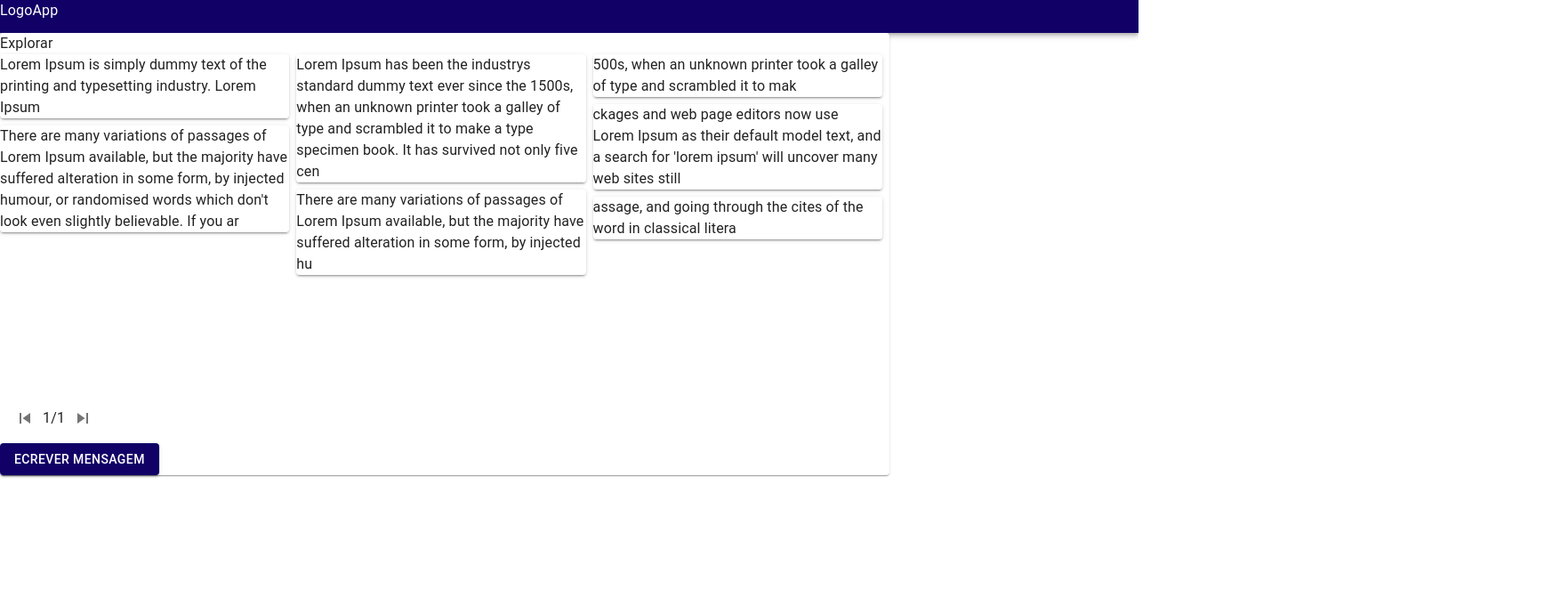
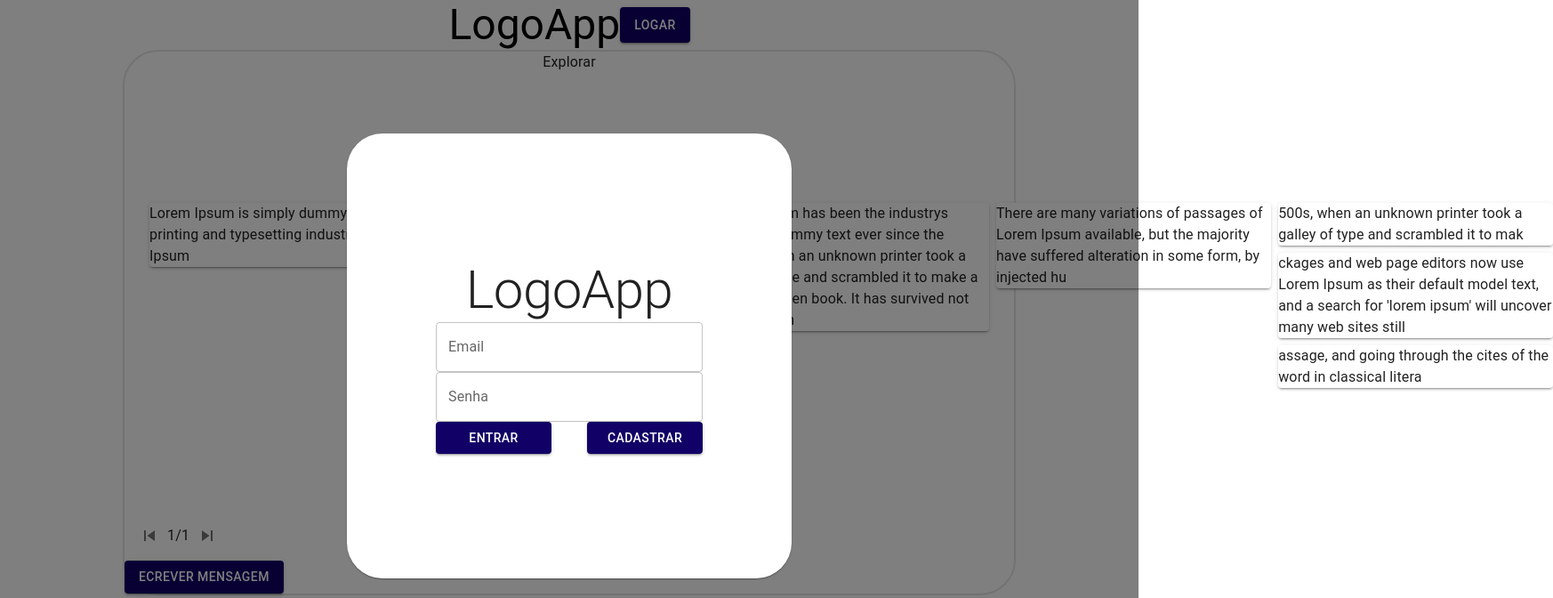
Before and after one commit to arunanalu/anonymous-message, a Next.js app in the folder frontend/: page / in a window 1280 px wide. Both pictures are taken after a click on the button "LOGAR". Shown: the top 672 px of the page at 89% size, 1746 px wide, since content can reach past the window. Built offline with nearby package versions, Linux system fonts and the light colour scheme; no server answers.

Commit message:
Adding login modal

```diff
--- a/frontend/pages/index.jsx
+++ b/frontend/pages/index.jsx
@@ -1,4 +1,4 @@
-import React from "react";
+import React, { useState } from "react";
 import { Grid } from "@mui/material";
 import MessagesContainer from '../src/components/MessagesContainer';
 
--- a/frontend/src/components/Header.jsx
+++ b/frontend/src/components/Header.jsx
@@ -1,15 +1,33 @@
-import React from "react";
+import React, { useState } from "react";
 
-import { AppBar, Button, Grid, Typography } from "@mui/material";
+import { AppBar, Box, Button, Grid, Typography } from "@mui/material";
+import LoginModal from "./LoginModal";
 function Header() {
+  const [loginOpen, setLoginOpen] = useState(false);
+
   return (
-    <AppBar position="static">
-      <Grid container>
-        <Typography>LogoApp</Typography>
-        <Button onClick={console.log("teste")}>
+    <AppBar position="static" elevation={0}>
+      <Box
+        container
+        sx={{
+          backgroundColor: "white",
+          display: "flex",
+          justifyContent: "center",
+          alignItems: "center",
+        }}
+      >
+        <Typography sx={{ color: "black" }} variant="h3">
+          LogoApp
+        </Typography>
+        <Button
+          variant="contained"
+          onClick={()=>setLoginOpen(true)}
+          sx={{ height: 40 }}
+        >
           Logar
         </Button>
-      </Grid>
+      </Box>
+      <LoginModal open={loginOpen} onClose={() => setLoginOpen(false)} />
     </AppBar>
   );
 }
--- /dev/null
+++ b/frontend/src/components/LoginModal.jsx
@@ -0,0 +1,26 @@
+import { Button, TextField, Typography } from "@mui/material";
+import { Box } from "@mui/system";
+import React from "react";
+import CenteredModal from "./CenteredModal";
+
+function LoginModal({ open, onClose }) {
+  return (
+    <CenteredModal open={open} onClose={onClose}>
+      <Typography variant="h2">LogoApp</Typography>
+      <Box component="form" sx={{ display: "flex", flexDirection: "column" }}>
+        <TextField label="Email" variant="outlined" sx={{width:300}}/>
+        <TextField label="Senha" variant="outlined" sx={{width:300}}/>
+        <Box sx={{display:'flex', justifyContent: 'space-between'}}>
+          <Button variant="contained" sx={{width:130}}>
+            ENTRAR
+          </Button>
+          <Button variant="contained" sx={{width:130}}>
+            CADASTRAR
+          </Button>
+        </Box>
+      </Box>
+    </CenteredModal>
+  );
+}
+
+export default LoginModal;
--- a/frontend/src/components/MasonryMessages.jsx
+++ b/frontend/src/components/MasonryMessages.jsx
@@ -4,8 +4,8 @@ import React from "react";
 
 function MasonryMessages({ messages }) {
   return (
-    <Box sx={{ width: 1000, minHeight: 393 }} >
-      <Masonry columns={3} spacing={1}>
+    <Box sx={{ width: 1000, minHeight: 500 }} alignContent='center' >
+      <Masonry columns={3} sx={{margin:0, padding:3}}>
         {messages.map((message, index) => (
           <Paper key={message} elevation={2}>{message}</Paper>
         ))}
--- a/frontend/src/components/MessagesContainer.jsx
+++ b/frontend/src/components/MessagesContainer.jsx
@@ -4,7 +4,9 @@ import MasonryMessages from "./MasonryMessages";
 import MessagesController from "./MessagesController";
 import MessageButton from "./MessageButton";
 import NewMessageModal from "./NewMessageModal";
-import axios from 'axios';
+import axios from "axios";
+import LoginModal from "./LoginModal";
+import { Box } from "@mui/system";
 
 const defaultMessages = [
   "Lorem Ipsum is simply dummy text of the printing and typesetting industry. Lorem Ipsum",
@@ -18,28 +20,38 @@ const defaultMessages = [
 
 export default function BasicMasonry() {
   const [messages, setMessages] = useState(defaultMessages);
-  const [modalOpen, setModalOpen] = useState(false);
+  const [messageOpen, setMessageOpen] = useState(false);
 
   useEffect(() => {
     const fetchMessages = async () => {
-      const {data: fetched} = await axios.get('https://a347rl.deta.dev/messages')
+      const { data: fetched } = await axios.get(
+        "https://a347rl.deta.dev/messages"
+      );
       const fetchedMessages = fetched.map((mes) => mes.message);
       setMessages(fetchedMessages);
-    }
+    };
     fetchMessages();
-  }, [])
+  }, []);
 
   const handleSend = () => {
-    setModalOpen(true);
+    setMessageOpen(true);
   };
 
   return (
-    <Paper>
-      <Typography>Explorar</Typography>
-      <MasonryMessages messages={messages} />
-      <MessagesController />
-      <MessageButton handleSend={handleSend} />
-      <NewMessageModal open={modalOpen} onClose={() => setModalOpen(false)}/>
-    </Paper>
+    <Box
+      container
+      sx={{ display: "flex", justifyContent: "center", alignItems: "center", width:'100%' }}
+    >
+      <Paper elevation={0} sx={{borderRadius:10, border:2, borderColor: '#E6E6E6'}}>
+        <Typography align='center'>Explorar</Typography>
+        <MasonryMessages messages={messages} />
+        <MessagesController />
+        <MessageButton handleSend={handleSend} />
+        <NewMessageModal
+          open={messageOpen}
+          onClose={() => setMessageOpen(false)}
+        />
+      </Paper>
+    </Box>
   );
 }
```
Also changed, not shown: frontend/src/components/CenteredModal.jsx (+6 -4 lines).
